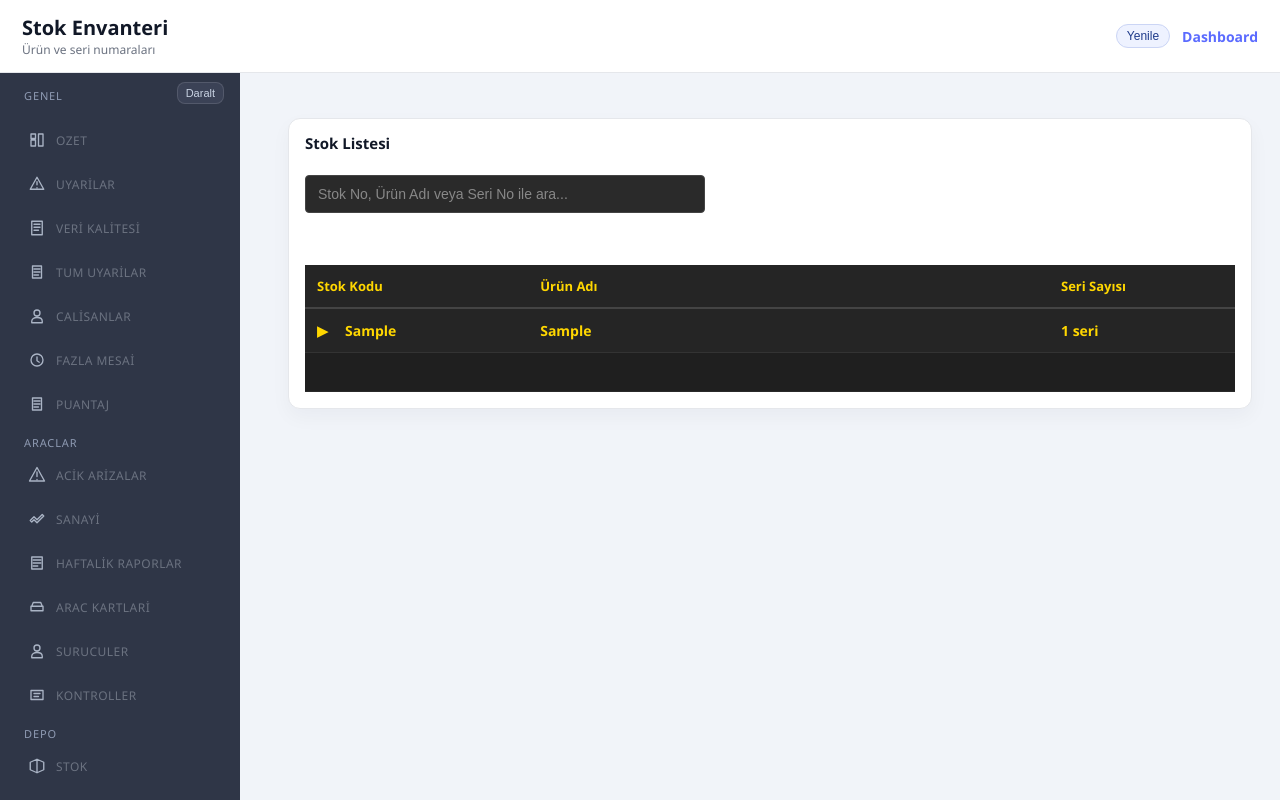
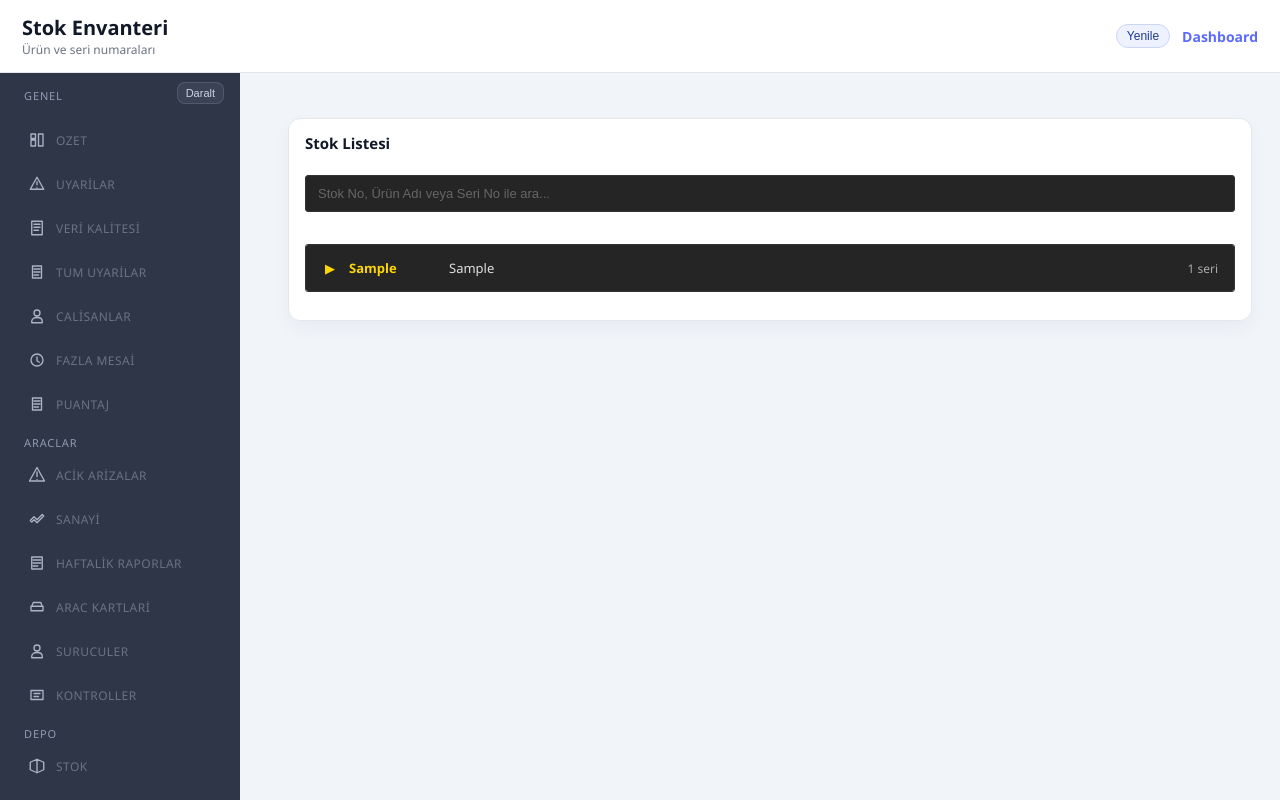
Before and after one commit to yabujinnn06/rainstaff, a Flask app: page /stock in a window 1280 px wide. Run offline with Flask 3, Linux system fonts and the light colour scheme; a user stored in the database is signed in; tables that the repository leaves empty hold one stand-in row (values such as "Sample post").

Commit message:
REDESIGN: Stock UI - accordion/card layout (not table) - smooth expand/collapse with yüzlerce seri no capability

```diff
--- a/puantaj_app/server/templates/stock.html
+++ b/puantaj_app/server/templates/stock.html
@@ -6,101 +6,143 @@
     <title>Rainstaff Stok Envanteri</title>
     <link rel="stylesheet" href="{{ url_for('static', filename='style.css') }}" />
     <style>
-      .stock-table {
-        width: 100%;
-        border-collapse: collapse;
-        background-color: #1f1f1f;
-        margin-top: 20px;
+      .stock-container {
+        max-width: 100%;
       }
 
-      .stock-table thead {
-        background-color: #252525;
-        position: sticky;
-        top: 0;
-        z-index: 10;
+      .stock-item {
+        margin-bottom: 12px;
+        border: 1px solid #333;
+        border-radius: 3px;
+        overflow: hidden;
+        background-color: #1f1f1f;
       }
 
-      .stock-table th {
-        padding: 12px;
-        text-align: left;
-        color: #FFD700;
-        font-weight: bold;
-        font-size: 13px;
-        border-bottom: 2px solid #444;
-      }
-
-      .stock-table tbody tr.parent-row {
+      .stock-header {
+        display: flex;
+        align-items: center;
+        padding: 14px 16px;
         background-color: #252525;
         cursor: pointer;
+        user-select: none;
         transition: background-color 0.2s;
       }
 
-      .stock-table tbody tr.parent-row:hover {
+      .stock-header:hover {
         background-color: #2a2a2a;
       }
 
-      .stock-table tbody tr.parent-row td {
-        padding: 12px;
+      .stock-header.open {
+        background-color: #2a2a2a;
+      }
+
+      .stock-toggle-icon {
+        display: inline-block;
         color: #FFD700;
         font-weight: bold;
-        border-bottom: 1px solid #333;
+        margin-right: 12px;
+        min-width: 15px;
+        text-align: center;
+        transition: transform 0.3s ease;
+        font-size: 12px;
       }
 
-      .stock-table tbody tr.child-row {
-        background-color: #1f1f1f;
-        display: table-row;
-        max-height: 0;
-        overflow: hidden;
-        transition: max-height 0.3s ease-in-out, opacity 0.3s ease-in-out;
-        opacity: 0;
+      .stock-toggle-icon.open {
+        transform: rotate(90deg);
       }
 
-      .stock-table tbody tr.child-row.open {
-        max-height: 60px;
-        opacity: 1;
-      }
-
-      .stock-table tbody tr.child-row td {
-        padding: 10px 12px;
-        color: #e0e0e0;
-        border-bottom: 1px solid #2a2a2a;
+      .stock-code {
+        color: #FFD700;
+        font-weight: bold;
+        min-width: 80px;
         font-size: 13px;
       }
 
-      .stock-table tbody tr.child-row td:first-child {
-        padding-left: 30px;
+      .stock-name {
+        color: #e0e0e0;
+        flex: 1;
+        margin-left: 20px;
+        font-size: 13px;
       }
 
-      .stock-toggle {
-        display: inline-block;
-        margin-right: 8px;
-        color: #FFD700;
-        font-weight: bold;
-        min-width: 20px;
+      .stock-count {
+        color: #aaa;
+        font-size: 12px;
+        min-width: 70px;
+        text-align: right;
       }
 
-      .seri-status {
+      .stock-content {
+        max-height: 0;
+        overflow: hidden;
+        transition: max-height 0.4s ease;
+        background-color: #1a1a1a;
+      }
+
+      .stock-content.open {
+        max-height: 10000px;
+      }
+
+      .serial-list {
+        padding: 0;
+        margin: 0;
+        list-style: none;
+      }
+
+      .serial-item {
+        display: grid;
+        grid-template-columns: 30px 1fr 60px 100px;
+        align-items: center;
+        padding: 10px 16px;
+        padding-left: 45px;
+        border-bottom: 1px solid #2a2a2a;
+        font-size: 12px;
+        gap: 12px;
+      }
+
+      .serial-item:last-child {
+        border-bottom: none;
+      }
+
+      .serial-icon {
+        color: #666;
+        font-size: 10px;
+      }
+
+      .serial-no {
+        color: #e0e0e0;
+        font-family: monospace;
+        word-break: break-all;
+      }
+
+      .serial-status {
         display: inline-block;
-        padding: 3px 8px;
-        border-radius: 3px;
-        font-size: 11px;
+        padding: 3px 6px;
+        border-radius: 2px;
+        font-size: 10px;
         font-weight: 500;
         text-align: center;
       }
 
-      .seri-status.ok {
+      .serial-status.ok {
         background-color: #2a4a2a;
         color: #6db66d;
       }
 
-      .seri-status.yok {
+      .serial-status.yok {
         background-color: #4a2a2a;
         color: #ff6b6b;
       }
 
-      .seri-status.fazla {
+      .serial-status.fazla {
         background-color: #4a4a2a;
         color: #ffeb99;
+      }
+
+      .serial-date {
+        color: #888;
+        font-size: 11px;
+        text-align: right;
       }
 
       .search-box {
@@ -109,24 +151,28 @@
 
       .search-box input {
         width: 100%;
-        max-width: 400px;
         padding: 10px 12px;
-        background-color: #2a2a2a;
-        border: 1px solid #444;
+        background-color: #252525;
+        border: 1px solid #333;
         color: #e0e0e0;
-        border-radius: 4px;
-        font-size: 14px;
+        border-radius: 3px;
+        font-size: 13px;
       }
 
       .search-box input::placeholder {
-        color: #888;
+        color: #666;
+      }
+
+      .search-box input:focus {
+        outline: none;
+        border-color: #FFD700;
       }
 
       .no-results {
+        padding: 40px;
         text-align: center;
-        padding: 40px 20px;
         color: #888;
-        font-size: 14px;
+        font-size: 13px;
       }
     </style>
   </head>
@@ -160,50 +206,39 @@
             />
           </div>
 
-          <table class="stock-table" id="stockTable">
-            <thead>
-              <tr>
-                <th style="width: 120px;">Stok Kodu</th>
-                <th style="width: 280px;">Ürün Adı</th>
-                <th style="width: 100px;">Seri Sayısı</th>
-              </tr>
-            </thead>
-            <tbody id="stockTableBody">
-              <tr>
-                <td colspan="3" style="text-align: center; padding: 40px; color: #888;">Yükleniyor...</td>
-              </tr>
-            </tbody>
-          </table>
+          <div class="stock-container" id="stockContainer">
+            <div class="no-results">Yükleniyor...</div>
+          </div>
         </section>
       </main>
     </div>
 
     <script>
-      let stockData = [];
+      let allStockData = [];
 
       async function loadStockData() {
         try {
           const response = await fetch('/api/stock-data');
           if (!response.ok) throw new Error('Veri alınamadı');
 
-          stockData = await response.json();
-          console.log('Stock data loaded:', stockData);
-          renderStockTable();
+          allStockData = await response.json();
+          console.log('Stock data loaded:', allStockData);
+          renderStockList();
         } catch (error) {
           console.error('Hata:', error);
-          document.getElementById('stockTableBody').innerHTML =
-            '<tr><td colspan="3" style="text-align: center; padding: 40px; color: #ff6b6b;">Hata: ' + error.message + '</td></tr>';
+          document.getElementById('stockContainer').innerHTML =
+            '<div class="no-results">❌ Hata: ' + error.message + '</div>';
         }
       }
 
-      function renderStockTable() {
+      function renderStockList() {
         const searchTerm = document.getElementById('stockSearch').value.toLowerCase();
-        const tbody = document.getElementById('stockTableBody');
+        const container = document.getElementById('stockContainer');
 
-        let filteredData = stockData;
+        let filteredData = allStockData;
 
         if (searchTerm) {
-          filteredData = stockData.filter(item =>
+          filteredData = allStockData.filter(item =>
             item.stok_kod.toLowerCase().includes(searchTerm) ||
             (item.stok_adi && item.stok_adi.toLowerCase().includes(searchTerm)) ||
             item.seri_list.some(s => s.seri_no && s.seri_no.toLowerCase().includes(searchTerm))
@@ -211,54 +246,55 @@
         }
 
         if (filteredData.length === 0) {
-          tbody.innerHTML = '<tr><td colspan="3" class="no-results">Kayıt bulunamadı</td></tr>';
+          container.innerHTML = '<div class="no-results">Kayıt bulunamadı</div>';
           return;
         }
 
         let html = '';
         filteredData.forEach((item, idx) => {
-          // Parent row - 3 columns only
           html += `
-            <tr class="parent-row" data-idx="${idx}" onclick="toggleSerials(this)">
-              <td><span class="stock-toggle">▶</span>${item.stok_kod}</td>
-              <td>${item.stok_adi || '-'}</td>
-              <td>${item.seri_count} seri</td>
-            </tr>
+            <div class="stock-item" data-idx="${idx}">
+              <div class="stock-header" onclick="toggleStock(this)">
+                <span class="stock-toggle-icon">▶</span>
+                <span class="stock-code">${item.stok_kod}</span>
+                <span class="stock-name">${item.stok_adi || '-'}</span>
+                <span class="stock-count">${item.seri_count} seri</span>
+              </div>
+              <div class="stock-content">
+                <ul class="serial-list">
+                  ${item.seri_list.map(seri => {
+                    const statusClass = seri.durum === 'YOK' ? 'yok' : seri.durum === 'FAZLA' ? 'fazla' : 'ok';
+                    return `
+                      <li class="serial-item">
+                        <span class="serial-icon">•</span>
+                        <span class="serial-no">${seri.seri_no || '-'}</span>
+                        <span class="serial-status ${statusClass}">${seri.durum || 'OK'}</span>
+                        <span class="serial-date">${seri.tarih || '-'}</span>
+                      </li>
+                    `;
+                  }).join('')}
+                </ul>
+              </div>
+            </div>
           `;
-
-          // Child rows - ONLY seri_no in first column (indented), rest empty
-          item.seri_list.forEach((seri, sIdx) => {
-            html += `
-              <tr class="child-row" data-parent="${idx}">
-                <td><span style="margin-left: 20px;">${seri.seri_no || '-'}</span></td>
-                <td></td>
-                <td></td>
-              </tr>
-            `;
-          });
         });
 
-        tbody.innerHTML = html;
+        container.innerHTML = html;
       }
 
-      function toggleSerials(parentRow) {
-        const idx = parentRow.getAttribute('data-idx');
-        const toggle = parentRow.querySelector('.stock-toggle');
-        const childRows = document.querySelectorAll(`tr.child-row[data-parent="${idx}"]`);
+      function toggleStock(headerElement) {
+        const stockItem = headerElement.parentElement;
+        const content = stockItem.querySelector('.stock-content');
+        const icon = headerElement.querySelector('.stock-toggle-icon');
 
-        childRows.forEach(row => row.classList.toggle('open'));
-
-        // Update toggle icon
-        if (childRows[0] && childRows[0].classList.contains('open')) {
-          toggle.textContent = '▼';
-        } else {
-          toggle.textContent = '▶';
-        }
+        headerElement.classList.toggle('open');
+        content.classList.toggle('open');
+        icon.classList.toggle('open');
       }
 
-      document.getElementById('stockSearch').addEventListener('input', renderStockTable);
+      document.getElementById('stockSearch').addEventListener('input', renderStockList);
       document.getElementById('refreshBtn').addEventListener('click', () => {
-        document.getElementById('stockTableBody').innerHTML = '<tr><td colspan="3" style="text-align: center; padding: 40px; color: #888;">Yükleniyor...</td></tr>';
+        document.getElementById('stockContainer').innerHTML = '<div class="no-results">Yükleniyor...</div>';
         loadStockData();
       });
 
```
